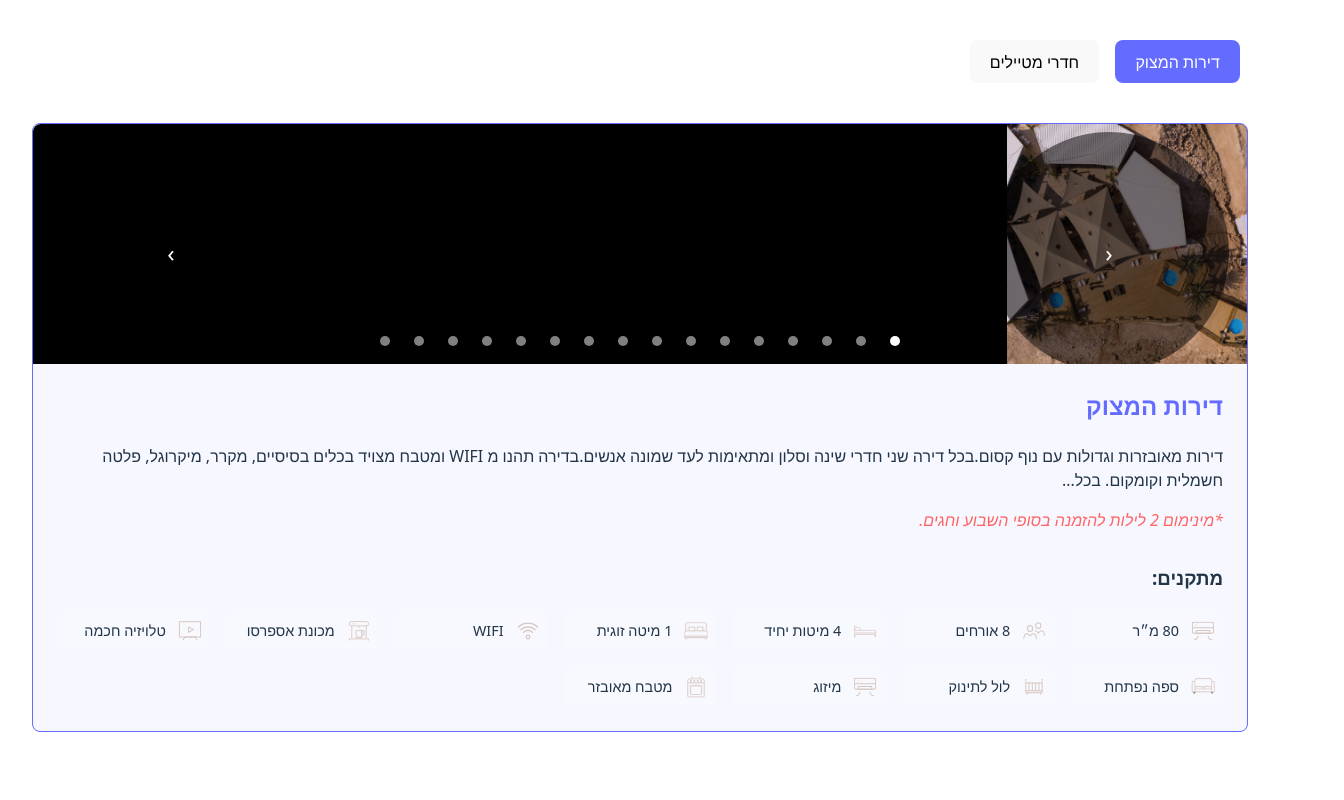
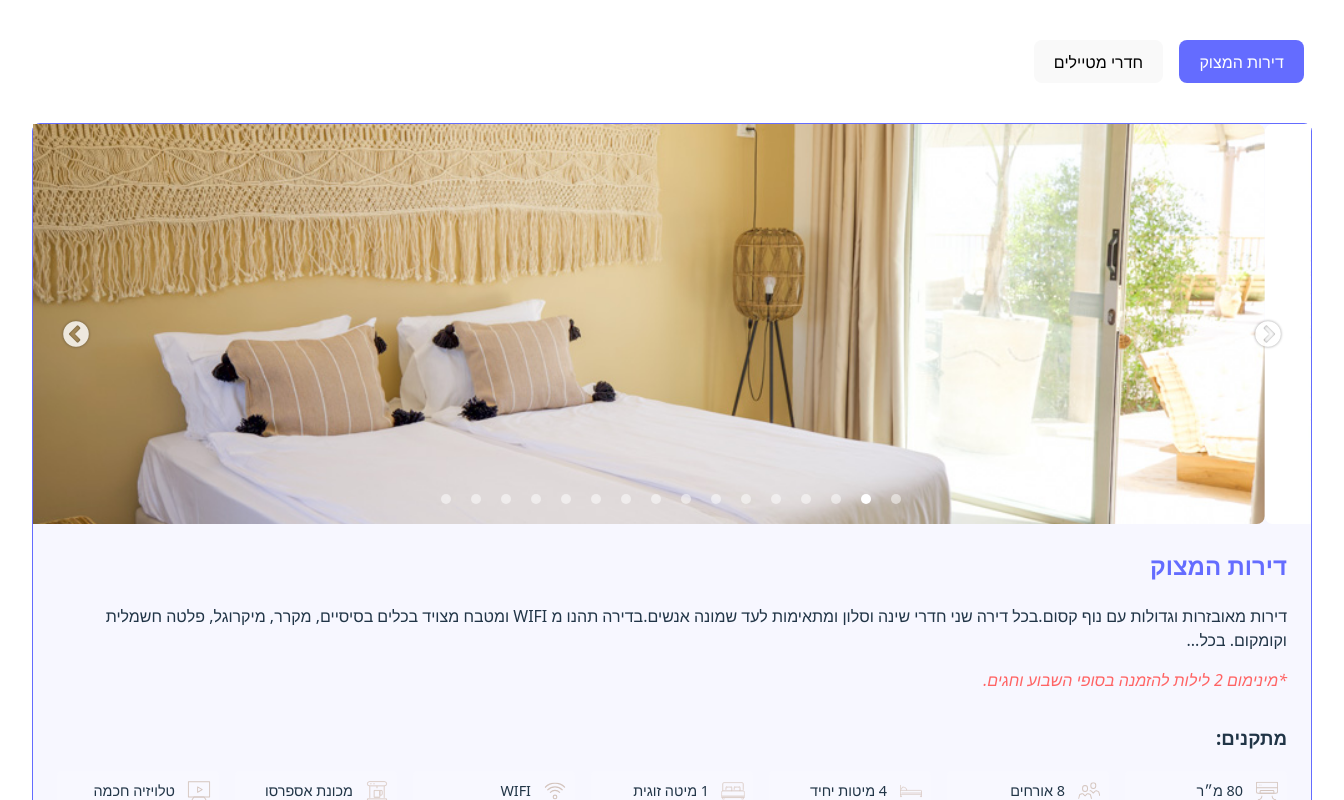
Before and after one commit to pavelshm10/2meters, a React (Vite) app: page / in a window 1280 px wide. Shown: the top 800 px of the page, 1344 px wide, since content can reach past the window. Built offline with nearby package versions, Linux system fonts and the light colour scheme.

Commit message:
styling ready

```diff
--- a/src/App.css
+++ b/src/App.css
@@ -13,91 +13,84 @@
   background-color: rgba(100, 108, 255, 0.05);
 }
 
-/* Image Gallery Styles */
-.room-images {
+/* Room Gallery Styles */
+.room-gallery {
   margin: -1.5rem -1.5rem 1.5rem -1.5rem;
-  border-radius: 8px 8px 0 0;
-  overflow: hidden;
-  background-color: #000;
+  background-color: transparent;
+  height: 400px;
 }
 
-.image-gallery {
+.room-slide {
+  height: 400px;
   position: relative;
-  height: 15rem;
 }
 
-.image-container {
-  width: 15rem;
-  height: 15rem;
-  display: flex;
-  align-items: center;
-  justify-content: center;
-}
-
-.image-container img {
+.room-slide img {
   width: 100%;
   height: 100%;
   object-fit: cover;
+  border-radius: 8px;
 }
 
-.gallery-nav {
-  position: absolute;
-  top: 50%;
-  transform: translateY(-50%);
-  background: rgba(0, 0, 0, 0.5);
-  color: white;
-  border: none;
-  width: 15rem;
-  height: 15rem;
-  border-radius: 50%;
-  font-size: 24px;
-  cursor: pointer;
-  display: flex;
-  align-items: center;
-  justify-content: center;
-  transition: background-color 0.2s;
-  z-index: 2;
+/* Slick Carousel Customization */
+.slick-prev,
+.slick-next {
+  z-index: 1;
+  width: 30px !important;
+  height: 30px !important;
+  background: transparent !important;
+  border-radius: 50% !important;
+  /* transition: transform 0.2s ease !important; */
 }
 
-.gallery-nav:hover {
-  background: rgba(0, 0, 0, 0.8);
+.slick-prev:hover,
+.slick-next:hover {
+  background: transparent !important;
+  /* transform: scale(1.1) !important; */
 }
 
-.gallery-nav.prev {
-  right: 10px;
+.slick-prev {
+  right: 20px !important;
+  left: auto !important;
 }
 
-.gallery-nav.next {
-  left: 10px;
+.slick-next {
+  left: 20px !important;
+  right: auto !important;
 }
 
-.image-dots {
-  position: absolute;
-  bottom: 10px;
-  left: 50%;
-  transform: translateX(-50%);
-  display: flex;
-  gap: 8px;
-  z-index: 2;
+.slick-prev:before,
+.slick-next:before {
+  font-size: 30px !important;
+  opacity: 0.8 !important;
+  color: white !important;
+  text-shadow: 0 0 3px rgba(0, 0, 0, 0.5) !important;
 }
 
-.dot {
-  width: 10px;
-  height: 10px;
-  border-radius: 50%;
-  border: none;
-  background: rgba(255, 255, 255, 0.5);
-  cursor: pointer;
-  padding: 0;
-  transition: background-color 0.2s;
+.slick-prev:hover:before,
+.slick-next:hover:before {
+  opacity: 1 !important;
 }
 
-.dot.active {
-  background: white;
+.slick-dots {
+  bottom: 10px !important;
 }
 
-.dot:hover {
-  background: rgba(255, 255, 255, 0.8);
+.slick-dots li button:before {
+  display: none !important;
+}
+
+.slick-dots li.slick-active div {
+  background-color: white !important;
+}
+
+/* Remove old gallery styles */
+.gallery-nav,
+.image-dots,
+.dot,
+.room-container,
+.room-dots {
+  display: none;
 }
 
 /* Rest of the existing styles */
@@ -157,10 +150,10 @@
 
 button {
   margin: 0.5rem;
-  transition: all 0.2s ease;
+  /* transition: all 0.2s ease; */
 }
 
 button:hover {
-  transform: translateY(-2px);
+  /* transform: translateY(-2px); */
   box-shadow: 0 2px 4px rgba(0, 0, 0, 0.1);
 }
--- /dev/null
+++ b/src/Components/RoomFacility.tsx
@@ -0,0 +1,30 @@
+import React from "react";
+import { type Room } from "../types";
+
+interface RoomFacilityProps {
+  facilities: Room["facilities"];
+  roomId: string | number;
+}
+
+function RoomFacility({ facilities, roomId }: RoomFacilityProps) {
+  return (
+    <div className="facilities">
+      <h3>מתקנים:</h3>
+      <div className="facilities-grid">
+        {facilities.map((facility, index: number) => (
+          <div key={`${roomId}-facility-${index}`} className="facility-item">
+            <img
+              src={facility.icon}
+              alt={facility.value}
+              className="facility-icon"
+              loading="lazy"
+            />
+            <span>{facility.value}</span>
+          </div>
+        ))}
+      </div>
+    </div>
+  );
+}
+
+export default RoomFacility;
--- /dev/null
+++ b/src/Components/RoomGallery.tsx
@@ -0,0 +1,55 @@
+import React from "react";
+import Slider from "react-slick";
+import "slick-carousel/slick/slick.css";
+import "slick-carousel/slick/slick-theme.css";
+
+interface RoomGalleryProps {
+  images: string[];
+  title: string;
+}
+
+function RoomGallery({ images, title }: RoomGalleryProps) {
+  const settings = {
+    dots: true,
+    infinite: true,
+    speed: 500,
+    slidesToShow: 1,
+    slidesToScroll: 1,
+    autoplay: true,
+    autoplaySpeed: 5000,
+    rtl: true,
+    pauseOnHover: true,
+    pauseOnFocus: true,
+    arrows: true,
+    adaptiveHeight: true,
+    customPaging: () => (
+      <div
+        style={{
+          width: "10px",
+          height: "10px",
+          borderRadius: "50%",
+          backgroundColor: "rgba(255, 255, 255, 0.5)",
+          margin: "0 4px",
+        }}
+      />
+    ),
+  };
+
+  return (
+    <div className="room-gallery">
+      <Slider {...settings}>
+        {images.map((image, index) => (
+          <div key={index} className="room-slide">
+            <img
+              src={image}
+              alt={`${title} - תמונה ${index + 1}`}
+              loading="lazy"
+            />
+          </div>
+        ))}
+      </Slider>
+    </div>
+  );
+}
+
+export default RoomGallery;
--- a/src/Components/RoomInfo.tsx
+++ b/src/Components/RoomInfo.tsx
@@ -1,72 +1,21 @@
-import React, { useState } from "react";
+import React from "react";
 import { type Room } from "../types";
 import "../App.css";
+import RoomGallery from "./RoomGallery";
+import RoomFacility from "./RoomFacility";
 
 interface RoomInfoProps {
   selectedRoom: Room | null;
 }
 
 function RoomInfo({ selectedRoom }: RoomInfoProps) {
-  const [currentImageIndex, setCurrentImageIndex] = useState(0);
-
   if (!selectedRoom) {
     return <div>בחר חדר להצגת פרטים</div>;
   }
 
-  //   const getIconUrl = (iconName: string) => {
-  //     const iconPath = `../assets/icons/${iconName}`;
-  //     return icons[iconPath] || "";
-  //   };
-
-  const nextImage = () => {
-    setCurrentImageIndex((prev) =>
-      prev === selectedRoom.images.length - 1 ? 0 : prev + 1
-    );
-  };
-
-  const prevImage = () => {
-    setCurrentImageIndex((prev) =>
-      prev === 0 ? selectedRoom.images.length - 1 : prev - 1
-    );
-  };
-
   return (
     <div className="room-info" key={selectedRoom.id}>
-      <div className="room-images">
-        <div className="image-gallery">
-          <button
-            className="gallery-nav prev"
-            onClick={prevImage}
-            aria-label="תמונה קודמת"
-          >
-            ‹
-          </button>
-          <div className="image-container">
-            <img
-              src={selectedRoom.images[currentImageIndex]}
-              alt={`${selectedRoom.title} - תמונה ${currentImageIndex + 1}`}
-              loading="lazy"
-            />
-          </div>
-          <button
-            className="gallery-nav next"
-            onClick={nextImage}
-            aria-label="תמונה הבאה"
-          >
-            ›
-          </button>
-          <div className="image-dots">
-            {selectedRoom.images.map((_: string, index: number) => (
-              <button
-                key={index}
-                className={`dot ${index === currentImageIndex ? "active" : ""}`}
-                onClick={() => setCurrentImageIndex(index)}
-                aria-label={`עבור לתמונה ${index + 1}`}
-              />
-            ))}
-          </div>
-        </div>
-      </div>
+      <RoomGallery images={selectedRoom.images} title={selectedRoom.title} />
 
       <h2>{selectedRoom.title}</h2>
       <p>{selectedRoom.description}</p>
@@ -74,25 +23,10 @@ function RoomInfo({ selectedRoom }: RoomInfoProps) {
         <p className="comment">{selectedRoom.comment}</p>
       )}
 
-      <div className="facilities">
-        <h3>מתקנים:</h3>
-        <div className="facilities-grid">
-          {selectedRoom.facilities.map((facility, index: number) => (
-            <div
-              key={`${selectedRoom.id}-facility-${index}`}
-              className="facility-item"
-            >
-              <img
-                src={facility.icon}
-                alt={facility.value}
-                className="facility-icon"
-                loading="lazy"
-              />
-              <span>{facility.value}</span>
-            </div>
-          ))}
-        </div>
-      </div>
+      <RoomFacility
+        facilities={selectedRoom.facilities}
+        roomId={selectedRoom.id}
+      />
 
       {selectedRoom.rooms && (
         <div className="rooms">
```
